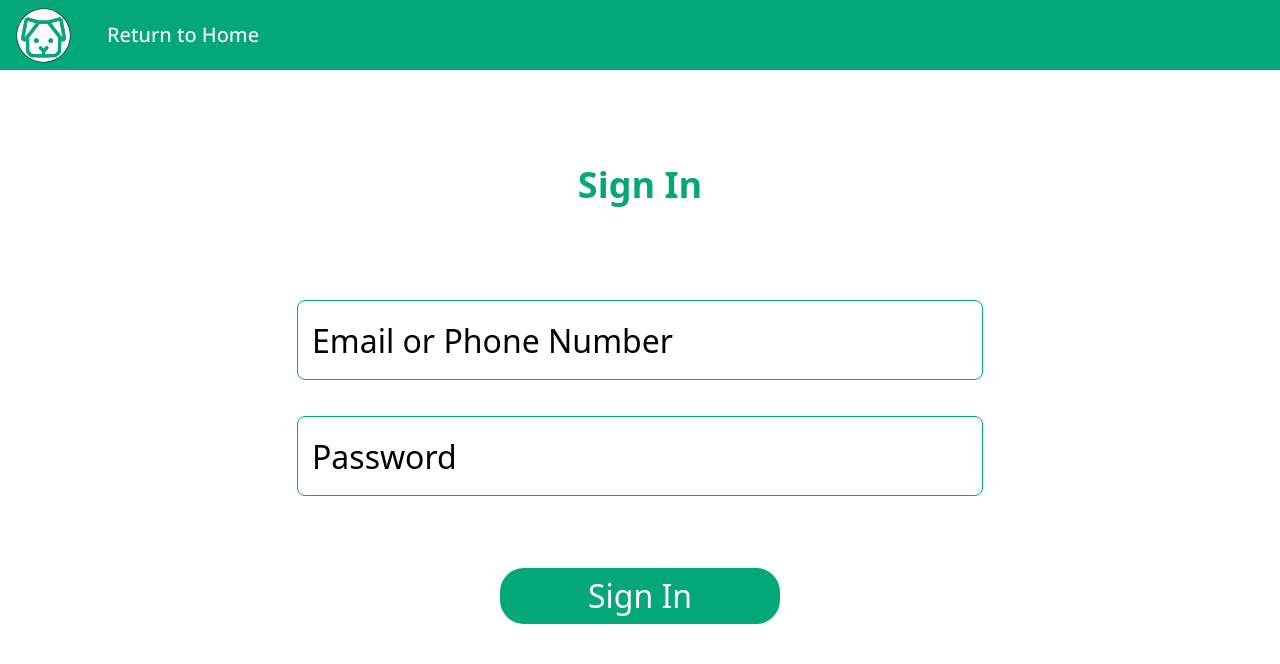
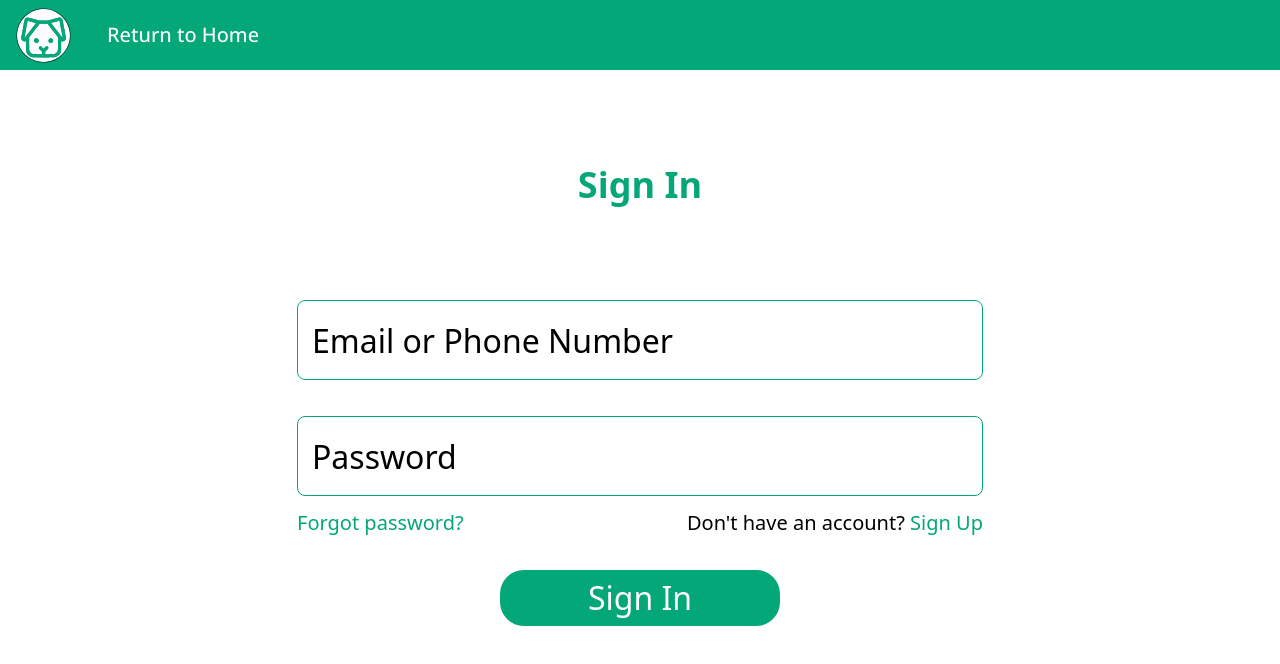
Before and after one commit to ProfessorKT/homepetguardians, a Next.js app: page /Login/Login in a window 1280 px wide. Shown: the top 664 px of the page. Built offline with nearby package versions, Linux system fonts and the light colour scheme.

Commit message:
Finished desktop LoginPage

```diff
--- a/src/pages/Login/Login.jsx
+++ b/src/pages/Login/Login.jsx
@@ -1,5 +1,6 @@
 import React from "react";
 import RootLayout from "@/app/layout.jsx";
+import Link from "next/link";
 
 export default function Login() {
   return (
@@ -20,14 +21,21 @@ export default function Login() {
             name="password"
             id="password"
             placeholder="Password"
-            className="w-[686px] h-[80px] text-[32px] placeholder-black border-[#04A777] border-[1.5px] rounded-[8px] mb-[72px] px-[14px] mx-auto"
+            className="w-[686px] h-[80px] text-[32px] placeholder-black border-[#04A777] border-[1.5px] rounded-[8px]  px-[14px] mx-auto"
           />
+          <div className="flex justify-between">
+            <Link href="#" className="mt-[12px] text-[20px] text-[#04A777]">Forgot password?</Link>
+            <div className="mt-[12px] text-[20px] flex items-center">
+              <p className="">Don't have an account?&nbsp;</p>
+              <Link href="#" className="text-[#04A777]">Sign Up</Link>
+            </div>
+          </div>
           <input
             type="submit"
             name="submit"
             id="submit"
             value="Sign In"
-            className=" w-[280px] h-[56px] text-[32px] bg-[#04A777] text-[#FFFBFF] rounded-[24px] mx-auto flex items-center justify-center"
+            className=" w-[280px] h-[56px] text-[32px] bg-[#04A777] text-[#FFFBFF] rounded-[24px] mt-[32px] mx-auto flex items-center justify-center"
           />
         </form>
       </div>
```
